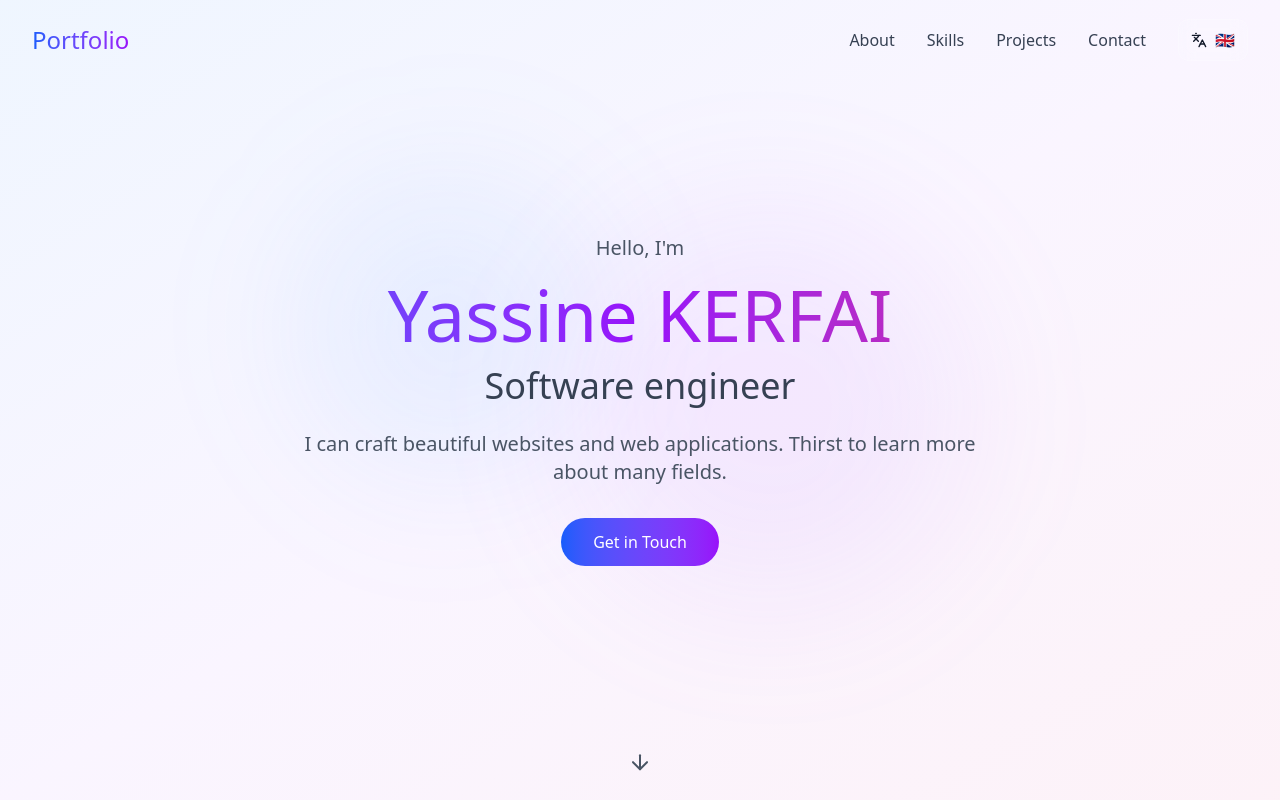
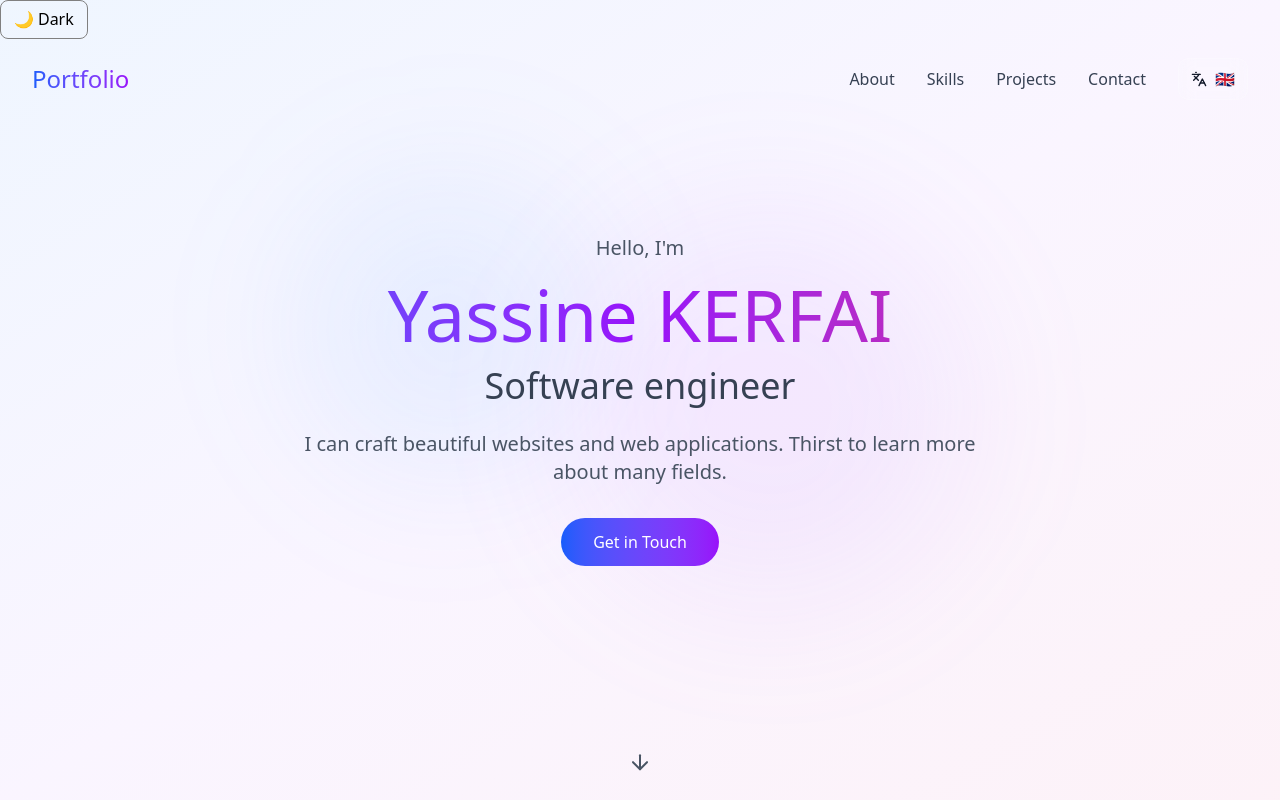
Before and after one commit to kerfaiyass54/portfolio-react-kerfaiyassine-26, a React (Vite) app: page / in a window 1280 px wide. Shown: the top 800 px of the page. Built offline with nearby package versions, Linux system fonts and the light colour scheme.

Commit message:
Added dark mode to the portfolio

```diff
--- a/src/components/Navigation.tsx
+++ b/src/components/Navigation.tsx
@@ -7,6 +7,7 @@ import { LanguageSwitcher } from './LanguageSwitcher';
 export const Navigation: React.FC = () => {
   const [isScrolled, setIsScrolled] = useState(false);
   const [isMobileMenuOpen, setIsMobileMenuOpen] = useState(false);
+  const [darkMode, setDarkMode] = useState(false);
   const { t, language } = useLanguage();
 
   useEffect(() => {
@@ -16,6 +17,15 @@ export const Navigation: React.FC = () => {
     window.addEventListener('scroll', handleScroll);
     return () => window.removeEventListener('scroll', handleScroll);
   }, []);
+
+  useEffect(() => {
+        if (darkMode) {
+            document.body.classList.add("dark");
+        } else {
+            document.body.classList.remove("dark");
+        }}, [darkMode]);
+
+
 
   const scrollToSection = (id: string) => {
     const element = document.getElementById(id);
@@ -37,6 +47,19 @@ export const Navigation: React.FC = () => {
       }`}
       dir={language === 'ar' ? 'rtl' : 'ltr'}
     >
+        <button
+            onClick={() => setDarkMode(!darkMode)}
+            style={{
+                background: "none",
+                border: "1px solid gray",
+                borderRadius: "8px",
+                padding: "0.4rem 0.8rem",
+                cursor: "pointer",
+                color: darkMode ? "white" : "black",
+            }}
+        >
+            {darkMode ? "☀️ Light" : "🌙 Dark"}
+        </button>
       <div className="container mx-auto px-4 sm:px-6 lg:px-8">
         <div className="flex items-center justify-between h-16 sm:h-20">
           <motion.div
--- a/src/index.css
+++ b/src/index.css
@@ -2095,3 +2095,9 @@ html {
     opacity: .5;
   }
 }
+
+body.dark {
+    background-color: #121212;
+    color: white;
+    transition: background-color 0.3s, color 0.3s;
+}
```
